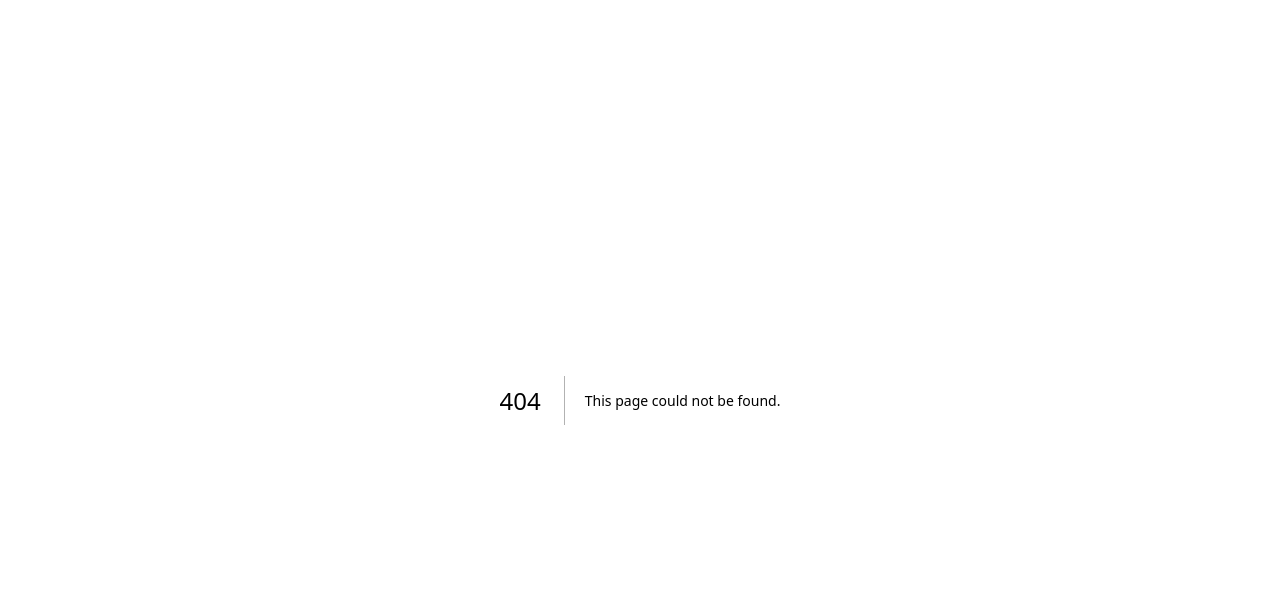
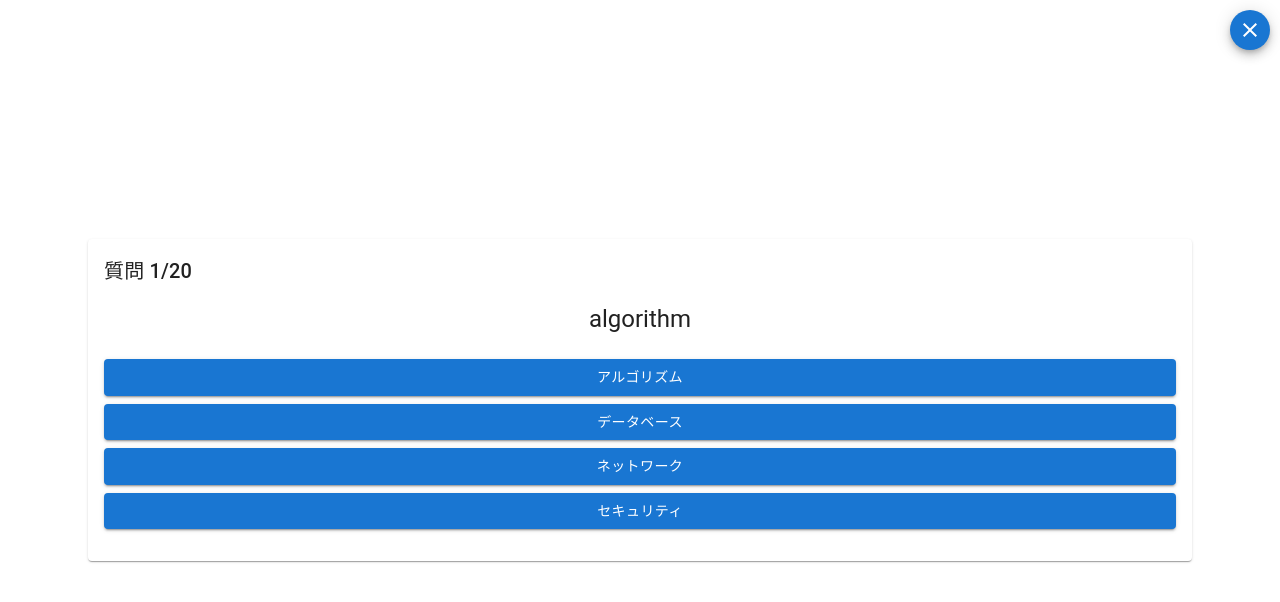
Before and after one commit to hamatai7109/IT-Vocab-Quiz, a Next.js app: page /user/quiz in a window 1280 px wide. Before the commit this address had no page. Shown: the top 602 px of the page. Built offline with nearby package versions, Linux system fonts and the light colour scheme.

Commit message:
create the base of Quiz page with dummy data.

```diff
--- /dev/null
+++ b/src/app/user/quiz/page.tsx
@@ -0,0 +1,40 @@
+"use client";
+
+import Quiz from "@/components/quiz/Quiz";
+import { Box, Button, Container, Fab, Typography } from "@mui/material";
+import React from "react";
+import CloseOutlinedIcon from "@mui/icons-material/CloseOutlined";
+const Page = () => {
+  return (
+    <>
+      <Fab
+        color="primary"
+        size="small"
+        href="home"
+        sx={{
+          position: "absolute",
+          top: "0",
+          right: "0",
+          margin: "10px",
+        }}
+      >
+        <CloseOutlinedIcon />
+      </Fab>
+
+      <Container
+        sx={{
+          position: "absolute",
+          top: "50%",
+          left: "50%",
+          transform: "translate(-50%, -50%)",
+          maxWidth: "400px",
+          padding: 3,
+        }}
+      >
+        <Quiz />
+      </Container>
+    </>
+  );
+};
+
+export default Page;
--- /dev/null
+++ b/src/components/quiz/Quiz.tsx
@@ -0,0 +1,77 @@
+import quizData from "@/data/QuizData";
+import {
+  Container,
+  Box,
+  Typography,
+  Card,
+  CardContent,
+  Button,
+} from "@mui/material";
+import { useState } from "react";
+
+const Quiz = () => {
+  const [currentQuestionIndex, setCurrentQuestionIndex] = useState<number>(0);
+  const [score, setScore] = useState<number>(0);
+  const [showResult, setShowResult] = useState<boolean>(false);
+
+  const handleAnswerOptionClick = (isCorrect: boolean) => {
+    if (isCorrect) {
+      setScore(score + 1);
+    }
+
+    const nextQuestion = currentQuestionIndex + 1;
+    if (nextQuestion < quizData.length) {
+      setCurrentQuestionIndex(nextQuestion);
+    } else {
+      setShowResult(true);
+    }
+  };
+
+  return (
+    <Container>
+      {showResult ? (
+        <Box mt={5} textAlign="center">
+          <Typography variant="h4">
+            あなたのスコアは {score} 点です。
+          </Typography>
+        </Box>
+      ) : (
+        <Card>
+          <CardContent>
+            <Typography variant="h6">
+              質問 {currentQuestionIndex + 1}/{quizData.length}
+            </Typography>
+            <Typography
+              textAlign={"center"}
+              variant="h5"
+              component="div"
+              mt={2}
+            >
+              {quizData[currentQuestionIndex].question}
+            </Typography>
+            <Box mt={3}>
+              {quizData[currentQuestionIndex].options.map((option, index) => (
+                <Button
+                  key={index}
+                  variant="contained"
+                  color="primary"
+                  onClick={() =>
+                    handleAnswerOptionClick(
+                      option === quizData[currentQuestionIndex].answer
+                    )
+                  }
+                  fullWidth
+                  sx={{ mb: 1 }}
+                >
+                  {option}
+                </Button>
+              ))}
+            </Box>
+          </CardContent>
+        </Card>
+      )}
+    </Container>
+  );
+};
+
+export default Quiz;
--- /dev/null
+++ b/src/data/QuizData.ts
@@ -0,0 +1,111 @@
+// data/quizData.ts
+export interface QuizItem {
+  question: string;
+  options: string[];
+  answer: string;
+}
+
+const quizData: QuizItem[] = [
+  {
+    question: "algorithm",
+    options: ["アルゴリズム", "データベース", "ネットワーク", "セキュリティ"],
+    answer: "アルゴリズム",
+  },
+  {
+    question: "database",
+    options: ["サーバー", "データベース", "アルゴリズム", "ネットワーク"],
+    answer: "データベース",
+  },
+  {
+    question: "network",
+    options: ["データベース", "セキュリティ", "ネットワーク", "アルゴリズム"],
+    answer: "ネットワーク",
+  },
+  {
+    question: "security",
+    options: ["ネットワーク", "セキュリティ", "サーバー", "データベース"],
+    answer: "セキュリティ",
+  },
+  {
+    question: "server",
+    options: ["アルゴリズム", "セキュリティ", "データベース", "サーバー"],
+    answer: "サーバー",
+  },
+  {
+    question: "encryption",
+    options: ["暗号化", "圧縮", "バックアップ", "復号化"],
+    answer: "暗号化",
+  },
+  {
+    question: "compression",
+    options: ["復号化", "圧縮", "バックアップ", "暗号化"],
+    answer: "圧縮",
+  },
+  {
+    question: "backup",
+    options: ["圧縮", "復号化", "バックアップ", "暗号化"],
+    answer: "バックアップ",
+  },
+  {
+    question: "protocol",
+    options: ["プロトコル", "サーバー", "データベース", "ネットワーク"],
+    answer: "プロトコル",
+  },
+  {
+    question: "firewall",
+    options: ["セキュリティ", "プロトコル", "ファイアウォール", "ネットワーク"],
+    answer: "ファイアウォール",
+  },
+  {
+    question: "bandwidth",
+    options: ["ネットワーク", "データベース", "帯域幅", "アルゴリズム"],
+    answer: "帯域幅",
+  },
+  {
+    question: "malware",
+    options: ["サーバー", "ネットワーク", "マルウェア", "セキュリティ"],
+    answer: "マルウェア",
+  },
+  {
+    question: "cloud",
+    options: ["クラウド", "データベース", "サーバー", "セキュリティ"],
+    answer: "クラウド",
+  },
+  {
+    question: "virtualization",
+    options: ["仮想化", "クラウド", "データベース", "ネットワーク"],
+    answer: "仮想化",
+  },
+  {
+    question: "router",
+    options: ["ルーター", "ファイアウォール", "プロトコル", "サーバー"],
+    answer: "ルーター",
+  },
+  {
+    question: "switch",
+    options: ["スイッチ", "サーバー", "ネットワーク", "プロトコル"],
+    answer: "スイッチ",
+  },
+  {
+    question: "latency",
+    options: ["遅延", "帯域幅", "プロトコル", "圧縮"],
+    answer: "遅延",
+  },
+  {
+    question: "throughput",
+    options: ["帯域幅", "遅延", "スループット", "プロトコル"],
+    answer: "スループット",
+  },
+  {
+    question: "IP address",
+    options: ["IPアドレス", "サーバー", "ネットワーク", "プロトコル"],
+    answer: "IPアドレス",
+  },
+  {
+    question: "DNS",
+    options: ["ドメインネームシステム", "IPアドレス", "サーバー", "プロトコル"],
+    answer: "ドメインネームシステム",
+  },
+];
+
+export default quizData;
```
Also changed, not shown: src/app/user/home/page.tsx (+40 -6 lines).
